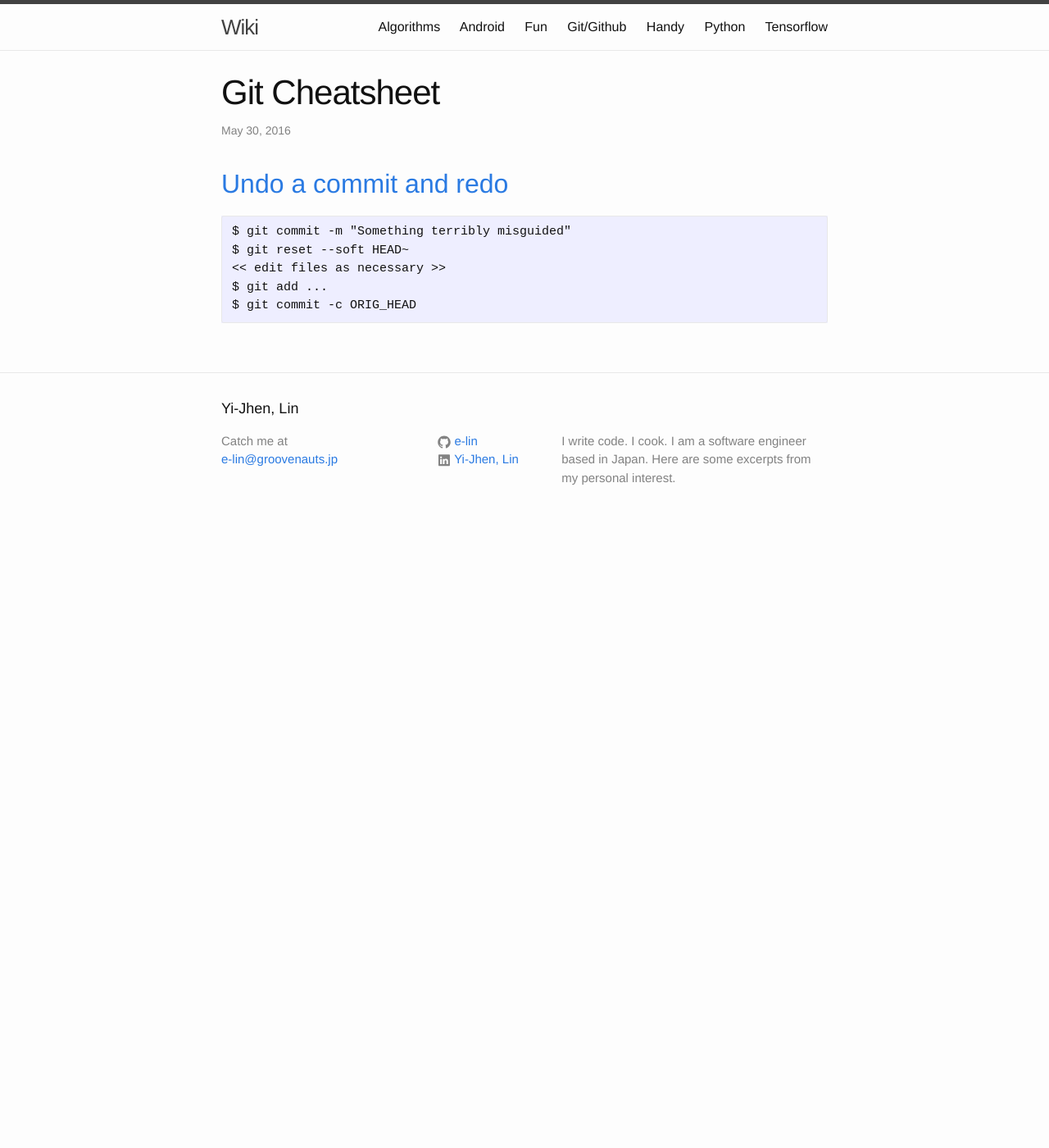
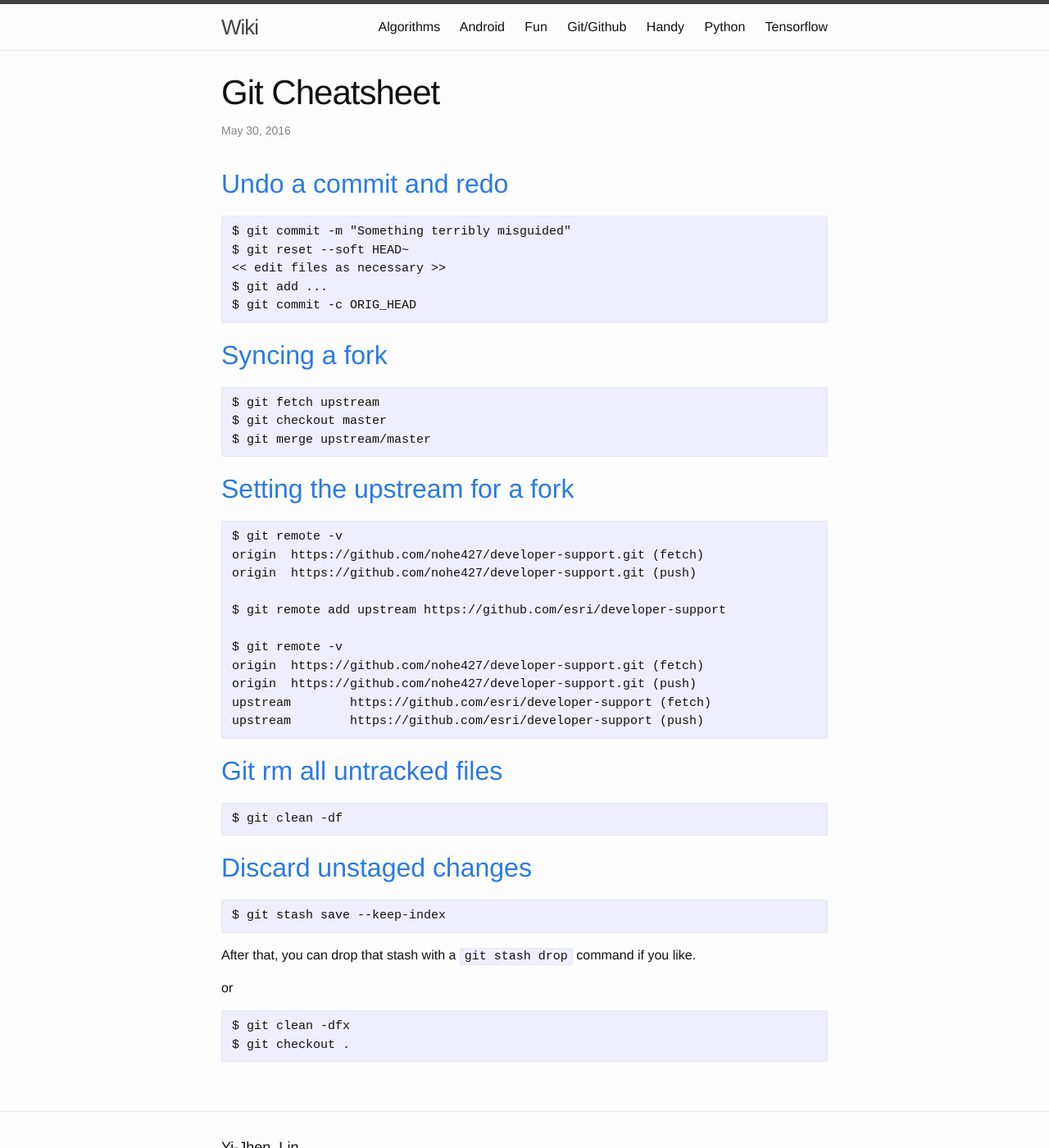
Before and after one commit to e-lin/wiki, a Jekyll site: the page built from _posts/2016-05-31-Git-Cheatsheet.md, in a window 1280 px wide and 1400 px high. Shown: the whole window at 82% size. Built offline with Jekyll 4.4.1, drawn with Linux system fonts in a browser that asks for light colours.

Commit message:
add things

````diff
--- a/_posts/2016-05-31-Git-Cheatsheet.md
+++ b/_posts/2016-05-31-Git-Cheatsheet.md
@@ -18,5 +18,53 @@ $ git add ...
 $ git commit -c ORIG_HEAD
 ```
 
+[Syncing a fork][R2]
+---
+```
+$ git fetch upstream
+$ git checkout master
+$ git merge upstream/master
+```
+
+[Setting the upstream for a fork][R3]
+---
+```
+$ git remote -v
+origin  https://github.com/nohe427/developer-support.git (fetch)
+origin  https://github.com/nohe427/developer-support.git (push)
+
+$ git remote add upstream https://github.com/esri/developer-support
+
+$ git remote -v
+origin  https://github.com/nohe427/developer-support.git (fetch)
+origin  https://github.com/nohe427/developer-support.git (push)
+upstream        https://github.com/esri/developer-support (fetch)
+upstream        https://github.com/esri/developer-support (push)
+```
+
+[Git rm all untracked files][R4]
+---
+```
+$ git clean -df
+```
+
+[Discard unstaged changes][R5]
+---
+```
+$ git stash save --keep-index
+```
+After that, you can drop that stash with a `git stash drop` command if you like.
+
+or
+
+```
+$ git clean -dfx
+$ git checkout .
+```
+
 
 [R1]: http://stackoverflow.com/questions/927358/how-do-you-undo-the-last-commit
+[R2]: https://help.github.com/articles/syncing-a-fork/
+[R3]: https://github.com/Esri/developer-support/wiki/Setting-the-upstream-for-a-fork
+[R4]: http://stackoverflow.com/questions/61212/how-do-i-remove-local-untracked-files-from-my-current-git-branch
+[R5]: http://stackoverflow.com/questions/52704/how-do-you-discard-unstaged-changes-in-git
````
Also changed, not shown: _posts/2016-05-24-Android-Cheatsheet.md (+17 -2 lines).
